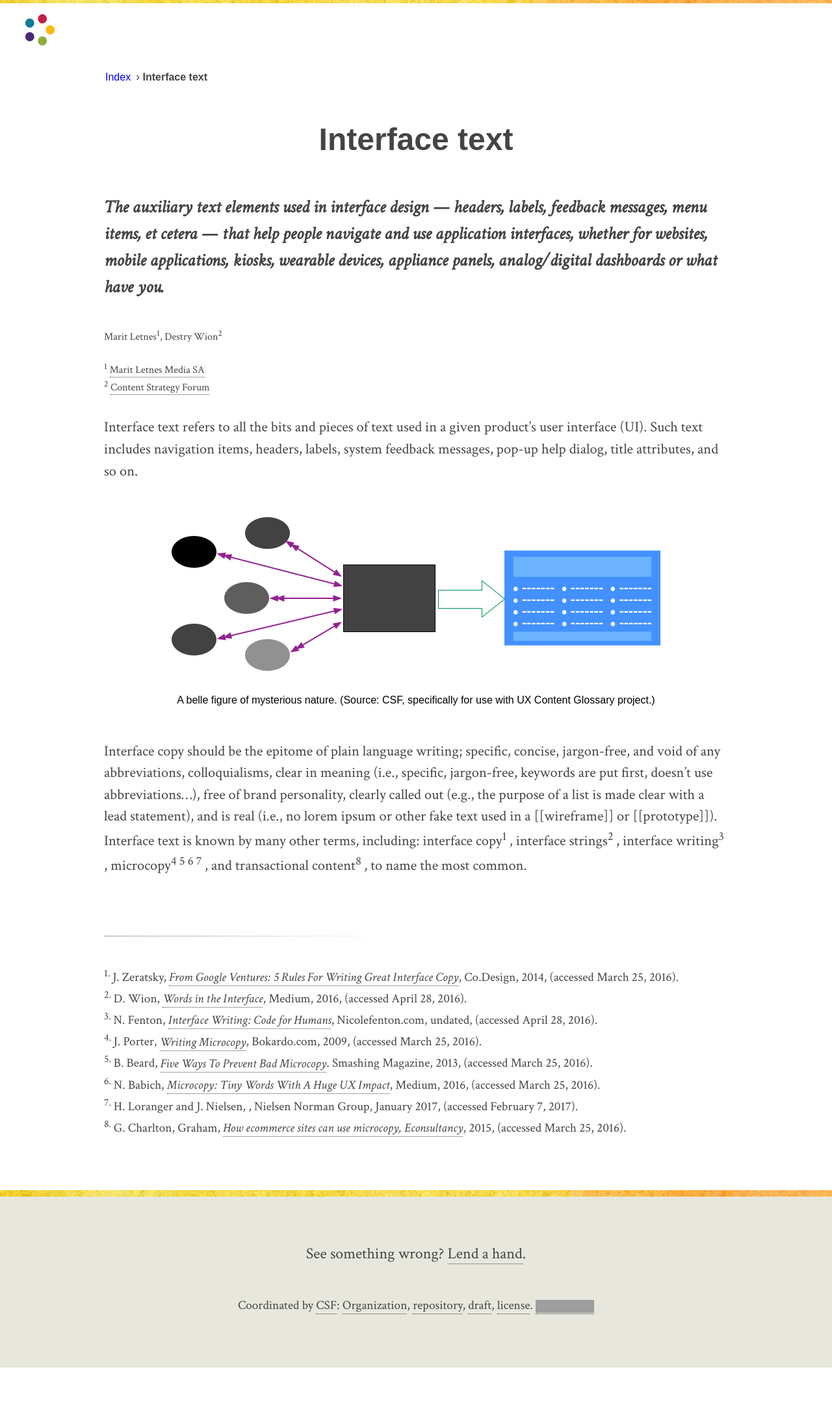
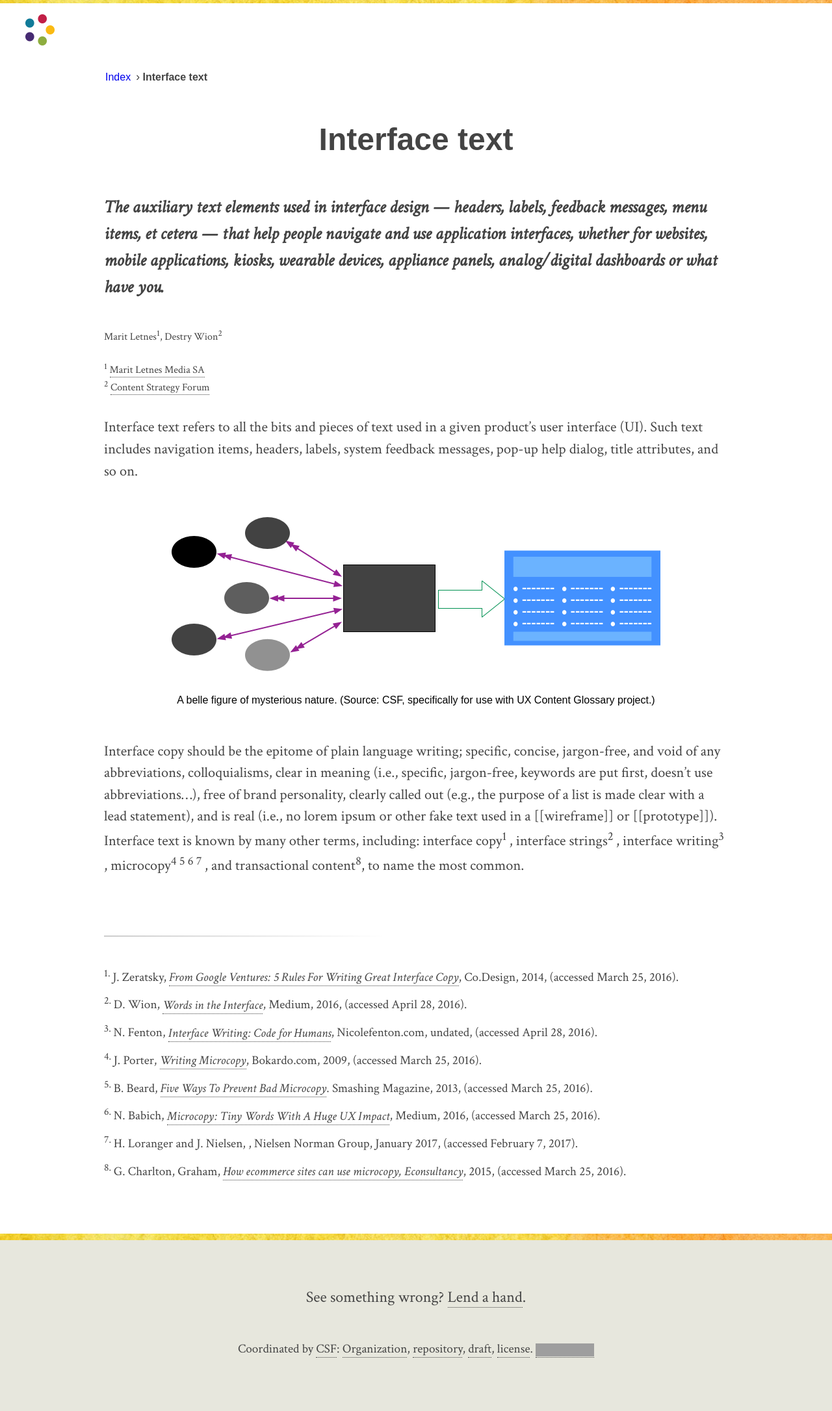
Before and after one commit to content-strategy-forum/csf-glossary, a Jekyll site: the page built from interface-text.md, in a window 1280 px wide. Shown: the whole page at 65% size. Built offline with Jekyll 4.4.1, drawn with Linux system fonts in a browser that asks for light colours; some web fonts are replaced; before the commit the page ends 2105 px from its top, so only the background shows below that; grey boxes are pictures that could not be loaded.

Commit message:
tweakies

```diff
--- a/assets/main.css
+++ b/assets/main.css
@@ -83,10 +83,6 @@ figcaption {
 	padding-top: 1.5em;
 	padding-bottom: 1em;
 }
-
-.references { margin-bottom: .5em; }
-
-.pitch { margin-bottom: 2em; }
 
 /* ---------------
    HEADER
@@ -184,6 +180,16 @@ nav a {
 .authors li:after { content: ","; } /*Inserts a comma after each name.*/
 .authors li:last-child:after { content: ""; } /*Removes comma from last name in list.*/
 
+/* References */
+
+.ref:after { content: "\0020"; } /*Inserts a blank space after each sup number.*/
+.ref:last-child:after { content: ""; } /*Removes the blank space on last or only numbers in a series.*/
+
+.references sup:after { content: ".\0020"; } /*Inserts a period and blank space after the sup number.*/
+
+.references li { margin-bottom: .5em; }
+.references li:last-child { margin-bottom: 0; }
+
 
 /* -------------------------
    ANCHORS & LINKS
@@ -191,7 +197,7 @@ nav a {
 
 article a,
 footer a {
-	transition: all .8s ease-in-out;
+	transition: all .6s ease-in-out;
   color: #444;
   text-decoration: none;
 }
@@ -210,12 +216,6 @@ footer a:hover { background-color: #fff; }
 
 article a:hover { border-bottom-color: #fff; }
 
-/* References */
-
-.ref:after { content: "\0020"; }
-
-.references sup:after { content: ".\0020"; } /*Inserts a period and blank space after the sup number.*/
-
 
 /* ---------------
    FOOTER
@@ -228,6 +228,8 @@ footer {
   margin-top: 5em;
   background: #e7e7dd url(https://{% include domain.html %}/assets/brand/stripe.jpg) 75% -10px repeat-x;
 }
+
+.pitch { margin-bottom: 2em; }
 
 
 /* ----------------------------------
```
